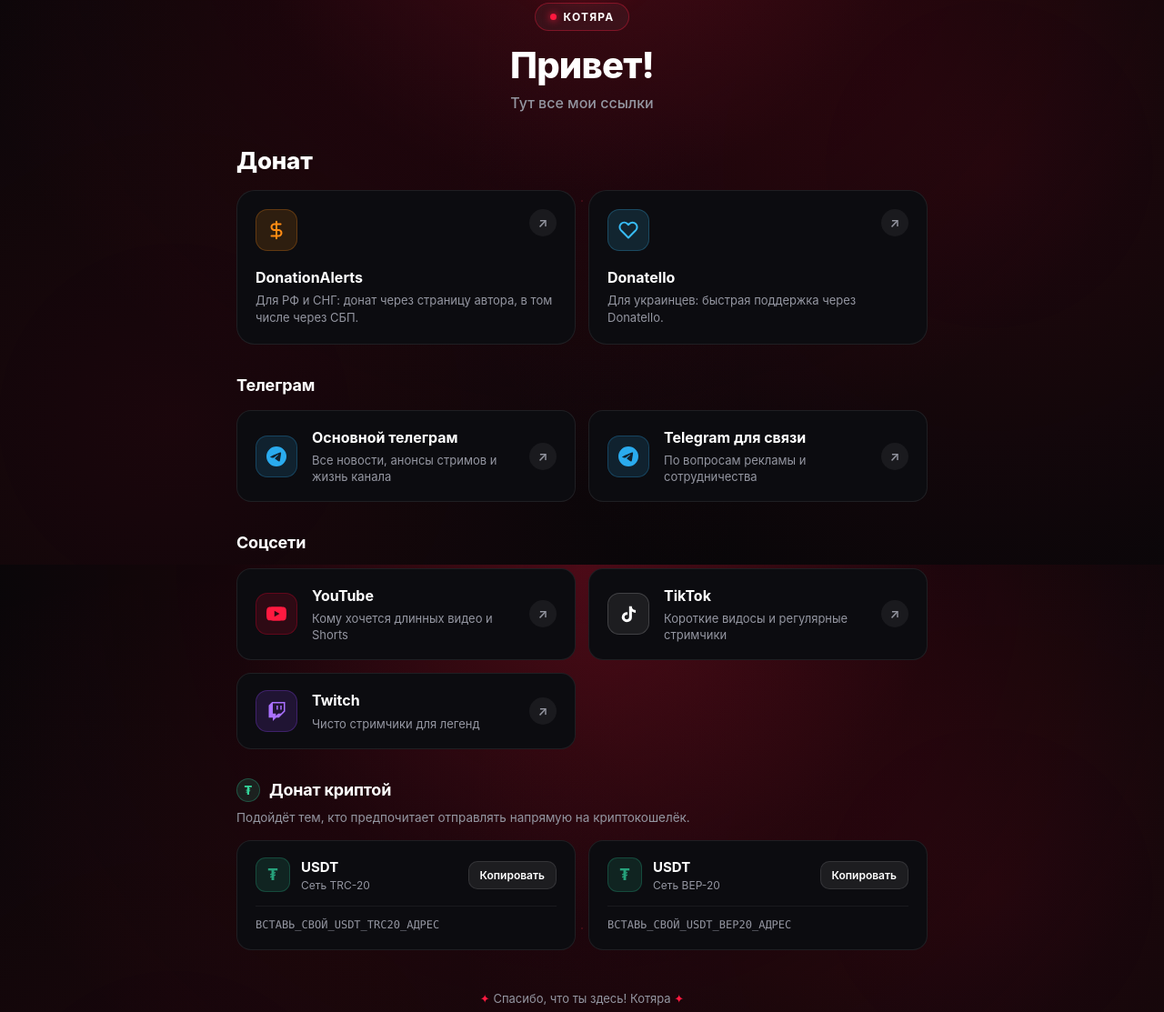
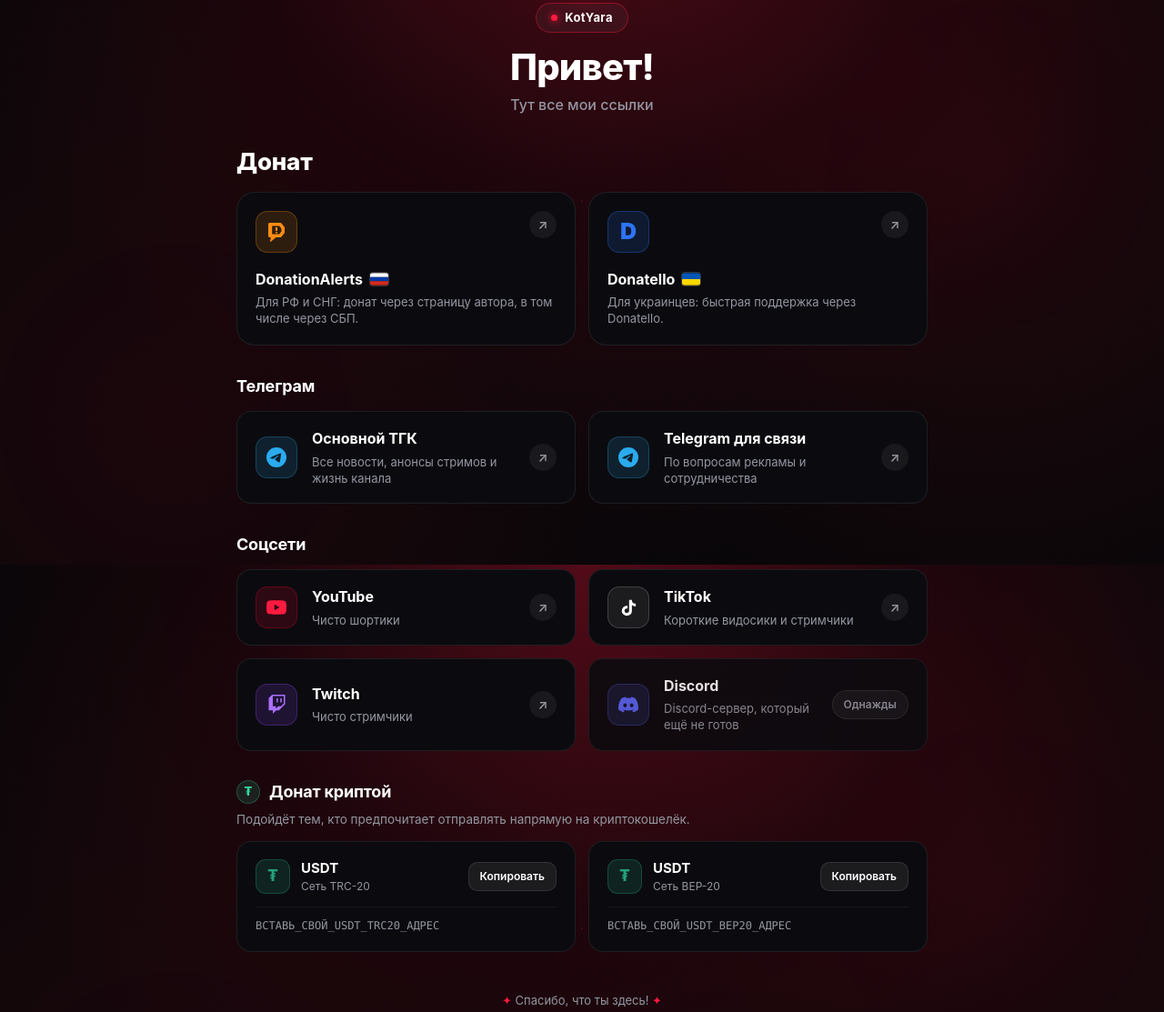
Before and after one commit to kotyara-terra/kotyara-terra.github.io, a plain HTML site: page index.html in a window 1280 px wide. Shown: the part 179-1292 px from the top of the page at 91% size. Drawn offline with Linux system fonts and the light colour scheme.

Commit message:
Update index.html

```diff
--- a/index.html
+++ b/index.html
@@ -3,12 +3,12 @@
 <head>
   <meta charset="UTF-8" />
   <meta name="viewport" content="width=device-width, initial-scale=1.0" />
-  <title>Котяра — все ссылки</title>
-  <meta name="description" content="Привет! Тут все мои ссылки — Котяра." />
+  <title>KotYara — все ссылки</title>
+  <meta name="description" content="Привет! Тут все мои ссылки — KotYara." />
   <style>
     :root {
       --bg-black: #060608;
-      --card-bg: #0c0c10;
+      --card-bg: #0b0b0f;
       --card-hover: #121218;
       --card-border: rgba(255, 255, 255, 0.08);
       --card-border-hover: rgba(255, 26, 64, 0.55);
@@ -37,9 +37,9 @@
       position: relative;
       overflow-x: hidden;
       line-height: 1.45;
-      /* Статичный алый перелив + точечный паттерн без коричневых оттенков */
+      /* Статичный алый перелив и точечная сетка на чисто чёрном фоне */
       background-image:
-        radial-gradient(circle at 50% 0%, rgba(255, 23, 60, 0.28) 0%, rgba(158, 0, 28, 0.10) 38%, transparent 70%),
+        radial-gradient(circle at 50% 0%, rgba(255, 23, 60, 0.30) 0%, rgba(158, 0, 28, 0.11) 38%, transparent 70%),
         radial-gradient(circle at 85% 45%, rgba(220, 15, 50, 0.12) 0%, transparent 50%),
         radial-gradient(circle at 15% 80%, rgba(180, 10, 40, 0.12) 0%, transparent 50%),
         radial-gradient(rgba(255, 45, 75, 0.16) 1px, transparent 1px);
@@ -87,14 +87,14 @@
       object-fit: cover;
       border-radius: 50%;
       display: block;
-      background: #0c0c10;
+      background: #0b0b0f;
     }
 
     .avatar-fallback {
       width: 100%;
       height: 100%;
       border-radius: 50%;
-      background: #0c0c10;
+      background: #0b0b0f;
       display: none;
       align-items: center;
       justify-content: center;
@@ -104,7 +104,6 @@
       letter-spacing: 1px;
     }
 
-    /* Статичные искры вокруг аватарки как у Гостика */
     .sparkle {
       position: absolute;
       color: var(--scarlet);
@@ -133,12 +132,11 @@
       align-items: center;
       gap: 8px;
       background: rgba(255, 255, 255, 0.04);
-      border: 1px solid rgba(255, 26, 64, 0.35);
+      border: 1px solid rgba(255, 26, 64, 0.38);
       color: var(--text-white);
-      font-size: 12px;
+      font-size: 13px;
       font-weight: 700;
-      text-transform: uppercase;
-      letter-spacing: 1.2px;
+      letter-spacing: 0.4px;
       padding: 6px 16px;
       border-radius: 999px;
       margin-bottom: 16px;
@@ -197,7 +195,7 @@
       margin-top: -6px;
     }
 
-    /* Сетка карточек */
+    /* Сетка 2 колонки */
     .grid-2 {
       display: grid;
       grid-template-columns: repeat(2, 1fr);
@@ -213,7 +211,7 @@
       }
     }
 
-    /* Базовый стиль карточки */
+    /* Базовая карточка */
     .card {
       background: var(--card-bg);
       border: 1px solid var(--card-border);
@@ -225,14 +223,33 @@
       position: relative;
     }
 
-    .card:hover {
+    a.card:hover,
+    .crypto-card:hover {
       background: var(--card-hover);
       border-color: var(--card-border-hover);
       transform: translateY(-2px);
       box-shadow: 0 10px 28px rgba(0, 0, 0, 0.65), 0 0 20px rgba(255, 26, 64, 0.12);
     }
 
-    /* Карточки Доната (вертикальные плитки как у Гостика) */
+    /* Карточка "Однажды" (неактивная) */
+    .card.coming-soon {
+      cursor: default;
+      opacity: 0.88;
+    }
+
+    .soon-pill {
+      font-size: 12px;
+      font-weight: 600;
+      color: var(--text-muted);
+      background: rgba(255, 255, 255, 0.05);
+      border: 1px solid rgba(255, 255, 255, 0.09);
+      padding: 6px 12px;
+      border-radius: 999px;
+      flex-shrink: 0;
+      white-space: nowrap;
+    }
+
+    /* Карточки Доната */
     .donate-card {
       display: flex;
       flex-direction: column;
@@ -247,7 +264,7 @@
       margin-bottom: 18px;
     }
 
-    /* Горизонтальные карточки (Телеграм и Соцсети) */
+    /* Горизонтальные карточки */
     .social-card {
       display: flex;
       align-items: center;
@@ -266,6 +283,9 @@
       font-weight: 700;
       color: var(--text-white);
       margin-bottom: 4px;
+      display: flex;
+      align-items: center;
+      gap: 8px;
     }
 
     .card-desc {
@@ -274,7 +294,18 @@
       line-height: 1.4;
     }
 
-    /* Круглая кнопка со стрелкой ↗ */
+    /* Векторные флаги стран */
+    .flag-icon {
+      width: 20px;
+      height: 14px;
+      border-radius: 3px;
+      overflow: hidden;
+      display: inline-block;
+      flex-shrink: 0;
+      box-shadow: 0 0 0 1px rgba(255, 255, 255, 0.16);
+    }
+
+    /* Круглая стрелка ↗ */
     .arrow-circle {
       width: 30px;
       height: 30px;
@@ -290,13 +321,13 @@
       transition: background 0.18s ease, color 0.18s ease, transform 0.18s ease;
     }
 
-    .card:hover .arrow-circle {
+    a.card:hover .arrow-circle {
       background: rgba(255, 26, 64, 0.2);
       color: var(--text-white);
       transform: translate(1px, -1px);
     }
 
-    /* Иконки с фирменными акцентными цветами */
+    /* Иконки */
     .icon-box {
       width: 46px;
       height: 46px;
@@ -310,13 +341,21 @@
     .icon-da {
       background: rgba(255, 140, 20, 0.14);
       color: #ff8c14;
-      border: 1px solid rgba(255, 140, 20, 0.25);
+      border: 1px solid rgba(255, 140, 20, 0.28);
     }
 
     .icon-donatello {
-      background: rgba(56, 189, 248, 0.14);
-      color: #38bdf8;
-      border: 1px solid rgba(56, 189, 248, 0.25);
+      background: rgba(45, 116, 245, 0.15);
+      color: #2d74f5;
+      border: 1px solid rgba(45, 116, 245, 0.30);
+    }
+
+    .donatello-letter {
+      font-size: 25px;
+      font-weight: 900;
+      line-height: 1;
+      color: #2d74f5;
+      font-family: -apple-system, BlinkMacSystemFont, "Segoe UI", Roboto, sans-serif;
     }
 
     .icon-tg {
@@ -341,6 +380,12 @@
       background: rgba(145, 70, 255, 0.15);
       color: #a970ff;
       border: 1px solid rgba(145, 70, 255, 0.28);
+    }
+
+    .icon-dc {
+      background: rgba(88, 101, 242, 0.15);
+      color: #5865F2;
+      border: 1px solid rgba(88, 101, 242, 0.28);
     }
 
     .icon-usdt {
@@ -478,15 +523,15 @@
       <div class="avatar-container">
         <span class="sparkle left">✦</span>
         <div class="avatar-wrap">
-          <img src="avatar.png" alt="Котяра" onerror="this.style.display='none'; document.getElementById('avatarFallback').style.display='flex';" />
-          <div id="avatarFallback" class="avatar-fallback">КТ</div>
+          <img src="avatar.png" alt="KotYara" onerror="this.style.display='none'; document.getElementById('avatarFallback').style.display='flex';" />
+          <div id="avatarFallback" class="avatar-fallback">KY</div>
         </div>
         <span class="sparkle right">✦</span>
       </div>
 
       <div class="name-badge">
         <span class="name-dot"></span>
-        <span>Котяра</span>
+        <span>KotYara</span>
       </div>
 
       <h1>Привет!</h1>
@@ -498,28 +543,46 @@
       <h2 class="section-title large">Донат</h2>
 
       <div class="grid-2">
+        <!-- DonationAlerts + флаг РФ -->
         <a class="card donate-card" href="https://www.donationalerts.com/r/kotyara_terra" target="_blank" rel="noopener">
           <div class="donate-top">
             <div class="icon-box icon-da">
-              <svg width="22" height="22" viewBox="0 0 24 24" fill="none" stroke="currentColor" stroke-width="2.2" stroke-linecap="round" stroke-linejoin="round"><path d="M12 2v20M17 5H9.5a3.5 3.5 0 0 0 0 7h5a3.5 3.5 0 0 1 0 7H6"/></svg>
+              <!-- Оригинальный логотип DonationAlerts -->
+              <svg width="24" height="24" viewBox="0 0 24 24" fill="currentColor">
+                <path fill-rule="evenodd" clip-rule="evenodd" d="M4.5 2C3.67 2 3 2.67 3 3.5V16.5C3 17.33 3.67 18 4.5 18H5.8L5.1 22.4C5.03 22.82 5.49 23.11 5.83 22.86L11.6 18H16.2C16.65 18 17.08 17.8 17.37 17.45L20.65 13.55C20.88 13.28 21 12.94 21 12.58V7.42C21 7.06 20.88 6.72 20.65 6.45L17.37 2.55C17.08 2.2 16.65 2 16.2 2H4.5ZM7.2 5.5H15.1L17.4 8.2V11.8L15.1 14.5H7.2V5.5ZM10.9 7.1H13.1V11.1H10.9V7.1ZM10.9 11.9H13.1V13.4H10.9V11.9Z"/>
+              </svg>
             </div>
             <span class="arrow-circle">↗</span>
           </div>
           <div>
-            <div class="card-title">DonationAlerts</div>
+            <div class="card-title">
+              <span>DonationAlerts</span>
+              <svg class="flag-icon" viewBox="0 0 9 6" aria-label="РФ">
+                <rect width="9" height="2" y="0" fill="#ffffff"/>
+                <rect width="9" height="2" y="2" fill="#0039A6"/>
+                <rect width="9" height="2" y="4" fill="#D52B1E"/>
+              </svg>
+            </div>
             <div class="card-desc">Для РФ и СНГ: донат через страницу автора, в том числе через СБП.</div>
           </div>
         </a>
 
+        <!-- Donatello + синяя буква D + флаг Украины -->
         <a class="card donate-card" href="https://donatello.to/kotyara_terra" target="_blank" rel="noopener">
           <div class="donate-top">
             <div class="icon-box icon-donatello">
-              <svg width="22" height="22" viewBox="0 0 24 24" fill="none" stroke="currentColor" stroke-width="2.2" stroke-linecap="round" stroke-linejoin="round"><path d="M20.84 4.61a5.5 5.5 0 0 0-7.78 0L12 5.67l-1.06-1.06a5.5 5.5 0 0 0-7.78 7.78l1.06 1.06L12 21.23l7.78-7.78 1.06-1.06a5.5 5.5 0 0 0 0-7.78z"/></svg>
+              <span class="donatello-letter">D</span>
             </div>
             <span class="arrow-circle">↗</span>
           </div>
           <div>
-            <div class="card-title">Donatello</div>
+            <div class="card-title">
+              <span>Donatello</span>
+              <svg class="flag-icon" viewBox="0 0 9 6" aria-label="Украина">
+                <rect width="9" height="3" y="0" fill="#0057B7"/>
+                <rect width="9" height="3" y="3" fill="#FFD700"/>
+              </svg>
+            </div>
             <div class="card-desc">Для украинцев: быстрая поддержка через Donatello.</div>
           </div>
         </a>
@@ -536,13 +599,12 @@
             <svg width="22" height="22" viewBox="0 0 24 24" fill="currentColor"><path d="M11.944 0A12 12 0 0 0 0 12a12 12 0 0 0 12 12 12 12 0 0 0 12-12A12 12 0 0 0 12 0a12 12 0 0 0-.056 0zm4.962 7.224c.1-.002.321.023.465.14a.506.506 0 0 1 .171.325c.016.093.036.306.02.472-.18 1.898-.962 6.502-1.36 8.627-.168.9-.499 1.201-.82 1.23-.696.065-1.225-.46-1.9-.902-1.056-.693-1.653-1.124-2.678-1.8-1.185-.78-.417-1.21.258-1.91.177-.184 3.247-2.977 3.307-3.23.007-.032.014-.15-.056-.212s-.174-.041-.249-.024c-.106.024-1.793 1.14-5.061 3.345-.48.33-.913.49-1.302.48-.428-.008-1.252-.241-1.865-.44-.752-.245-1.349-.374-1.297-.789.027-.216.325-.437.893-.663 3.498-1.524 5.83-2.529 6.998-3.014 3.332-1.386 4.025-1.627 4.476-1.635z"/></svg>
           </div>
           <div class="card-body">
-            <div class="card-title">Основной телеграм</div>
+            <div class="card-title">Основной ТГК</div>
             <div class="card-desc">Все новости, анонсы стримов и жизнь канала</div>
           </div>
           <span class="arrow-circle">↗</span>
         </a>
 
-        <!-- ПРОВЕРЬ ТОЧНЫЙ ЮЗЕРНЕЙМ ВО ВТОРОЙ КАРТОЧКЕ НИЖЕ -->
         <a class="card social-card" href="https://t.me/kotyara_69" target="_blank" rel="noopener">
           <div class="icon-box icon-tg">
             <svg width="22" height="22" viewBox="0 0 24 24" fill="currentColor"><path d="M11.944 0A12 12 0 0 0 0 12a12 12 0 0 0 12 12 12 12 0 0 0 12-12A12 12 0 0 0 12 0a12 12 0 0 0-.056 0zm4.962 7.224c.1-.002.321.023.465.14a.506.506 0 0 1 .171.325c.016.093.036.306.02.472-.18 1.898-.962 6.502-1.36 8.627-.168.9-.499 1.201-.82 1.23-.696.065-1.225-.46-1.9-.902-1.056-.693-1.653-1.124-2.678-1.8-1.185-.78-.417-1.21.258-1.91.177-.184 3.247-2.977 3.307-3.23.007-.032.014-.15-.056-.212s-.174-.041-.249-.024c-.106.024-1.793 1.14-5.061 3.345-.48.33-.913.49-1.302.48-.428-.008-1.252-.241-1.865-.44-.752-.245-1.349-.374-1.297-.789.027-.216.325-.437.893-.663 3.498-1.524 5.83-2.529 6.998-3.014 3.332-1.386 4.025-1.627 4.476-1.635z"/></svg>
@@ -567,7 +629,7 @@
           </div>
           <div class="card-body">
             <div class="card-title">YouTube</div>
-            <div class="card-desc">Кому хочется длинных видео и Shorts</div>
+            <div class="card-desc">Чисто шортики</div>
           </div>
           <span class="arrow-circle">↗</span>
         </a>
@@ -578,7 +640,7 @@
           </div>
           <div class="card-body">
             <div class="card-title">TikTok</div>
-            <div class="card-desc">Короткие видосы и регулярные стримчики</div>
+            <div class="card-desc">Короткие видосики и стримчики</div>
           </div>
           <span class="arrow-circle">↗</span>
         </a>
@@ -589,14 +651,26 @@
           </div>
           <div class="card-body">
             <div class="card-title">Twitch</div>
-            <div class="card-desc">Чисто стримчики для легенд</div>
+            <div class="card-desc">Чисто стримчики</div>
           </div>
           <span class="arrow-circle">↗</span>
         </a>
+
+        <!-- Discord (скоро) -->
+        <div class="card social-card coming-soon">
+          <div class="icon-box icon-dc">
+            <svg width="22" height="22" viewBox="0 0 24 24" fill="currentColor"><path d="M20.317 4.37a19.791 19.791 0 0 0-4.885-1.515.074.074 0 0 0-.079.037c-.21.375-.444.864-.608 1.25a18.27 18.27 0 0 0-5.487 0 12.64 12.64 0 0 0-.617-1.25.077.077 0 0 0-.079-.037A19.736 19.736 0 0 0 3.677 4.37a.07.07 0 0 0-.032.027C.533 9.046-.32 13.58.099 18.057a.082.082 0 0 0 .031.057 19.9 19.9 0 0 0 5.993 3.03.078.078 0 0 0 .084-.028c.462-.63.874-1.295 1.226-1.994.021-.041.001-.09-.041-.106a13.107 13.107 0 0 1-1.872-.892.077.077 0 0 1-.008-.128 10.2 10.2 0 0 0 .372-.292.074.074 0 0 1 .077-.01c3.928 1.793 8.18 1.793 12.062 0a.074.074 0 0 1 .078.01c.12.098.246.198.373.292a.077.077 0 0 1-.006.127 12.299 12.299 0 0 1-1.873.892.077.077 0 0 0-.041.107c.36.698.772 1.362 1.225 1.993a.076.076 0 0 0 .084.028 19.839 19.839 0 0 0 6.002-3.03.077.077 0 0 0 .032-.054c.5-5.177-.838-9.674-3.549-13.66a.061.061 0 0 0-.031-.028zM8.02 15.33c-1.183 0-2.157-1.085-2.157-2.419 0-1.333.956-2.419 2.157-2.419 1.21 0 2.176 1.096 2.157 2.42 0 1.333-.956 2.418-2.157 2.418zm7.975 0c-1.183 0-2.157-1.085-2.157-2.419 0-1.333.955-2.419 2.157-2.419 1.21 0 2.176 1.096 2.157 2.42 0 1.333-.946 2.418-2.157 2.418z"/></svg>
+          </div>
+          <div class="card-body">
+            <div class="card-title">Discord</div>
+            <div class="card-desc">Discord-сервер, который ещё не готов</div>
+          </div>
+          <span class="soon-pill">Однажды</span>
+        </div>
       </div>
     </section>
 
-    <!-- ДОНАТ КРИПТОЙ -->
+    <!-- ДОНАТ КРИПТОЙ (когда создашь кошельки — впиши свои адреса вместо заглушек) -->
     <section class="section">
       <div class="section-title-row">
         <span class="coin-badge">₮</span>
@@ -635,7 +709,7 @@
       </div>
     </section>
 
-    <footer><span>✦</span> Спасибо, что ты здесь! Котяра <span>✦</span></footer>
+    <footer><span>✦</span> Спасибо, что ты здесь! <span>✦</span></footer>
   </main>
 
   <div id="toast" class="toast">Адрес скопирован!</div>
```
